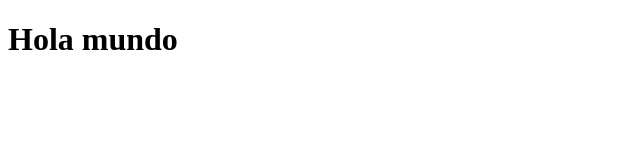
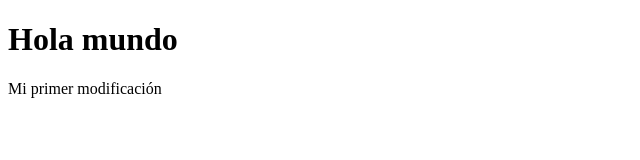
Before and after one commit to Takerluis/Aweb23.git01, a plain HTML site: page index.html in a window 1280 px wide. Shown: the whole page, without its empty margins (0-640 px from the left). Drawn offline with Linux system fonts and the light colour scheme.

Commit message:
Se hizo una modificacion

```diff
--- a/index.html
+++ b/index.html
@@ -8,5 +8,6 @@
 </head>
 <body>
     <h1>Hola mundo</h1>
+    <p>Mi primer modificación</p>
 </body>
 </html>
```
